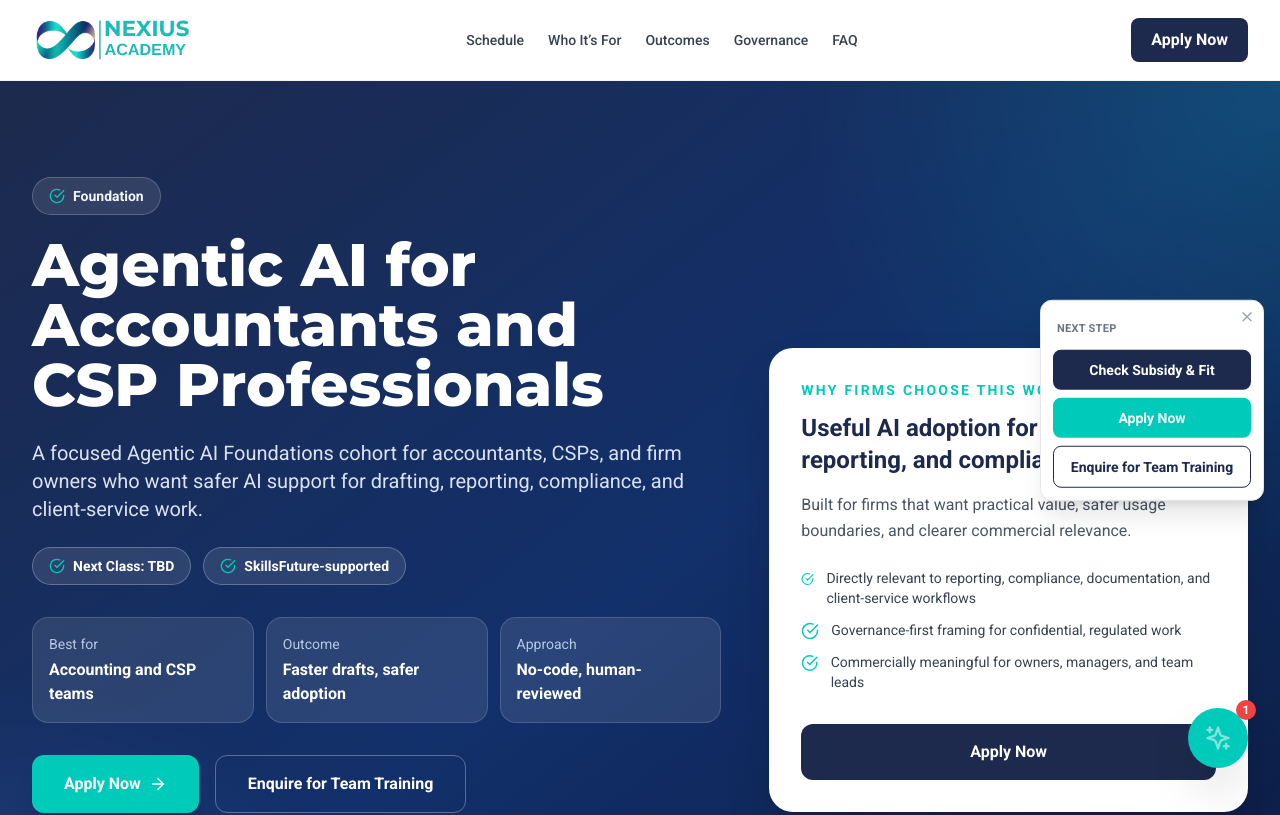
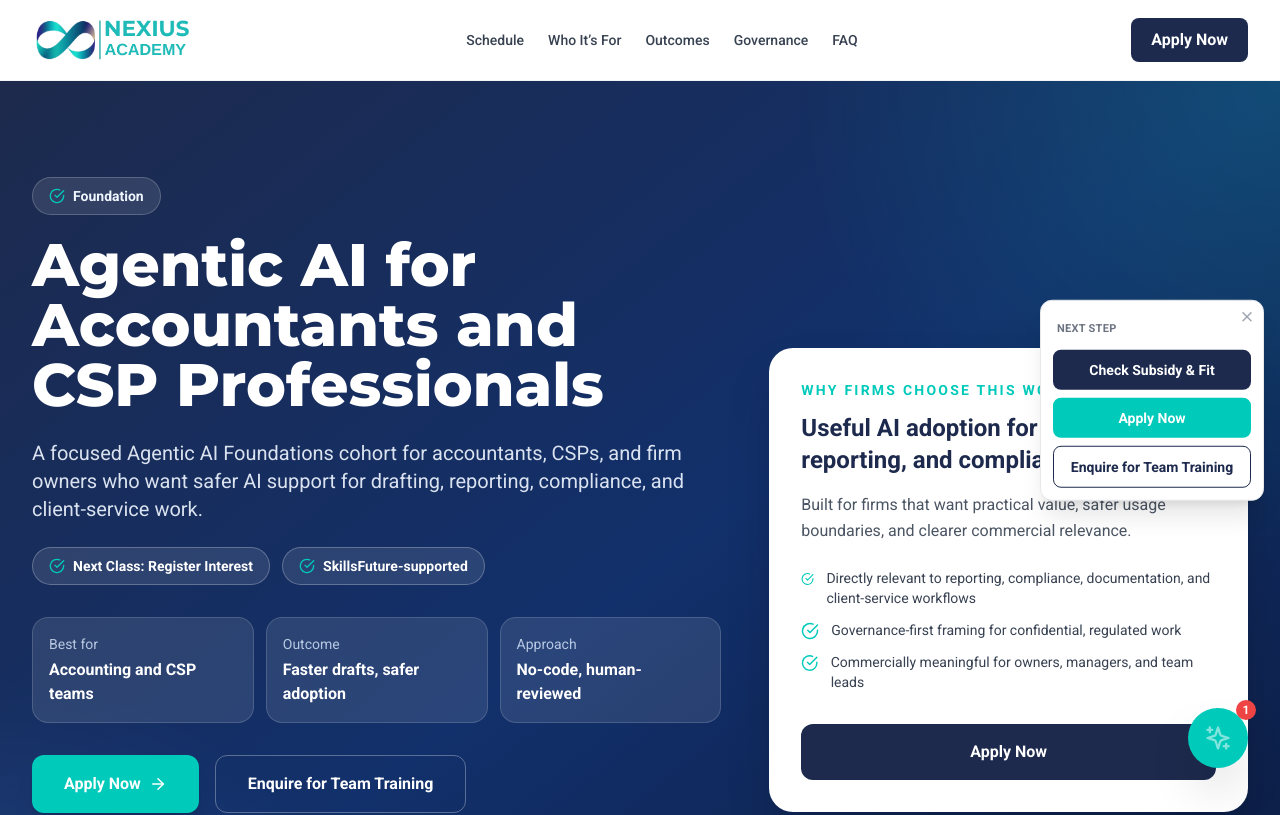
Before and after one commit to nexiuslabs/nexiusacademyskillsfuture, a React (Vite) app: page /courses/agentic-ai-accountants in a window 1280 px wide. Shown: the top 815 px of the page. Built offline with nearby package versions, Linux system fonts and the light colour scheme.

Commit message:
Replace accountant date placeholder with Register Interest

```diff
--- a/pages/AccountantCspLandingPage.tsx
+++ b/pages/AccountantCspLandingPage.tsx
@@ -27,7 +27,7 @@ import { trackOutboundClick } from '../services/analytics';
 
 const ACCOUNTANTS_PAGE_PATH = '/courses/agentic-ai-accountants';
 const ACCOUNTANTS_SESSION = {
-  dates: 'TBD',
+  dates: 'Register Interest',
   time: '9:00am - 6:00pm',
   venueName: 'ISCA House',
   venueAddress: '60 Cecil Street, Singapore 049709',
```
